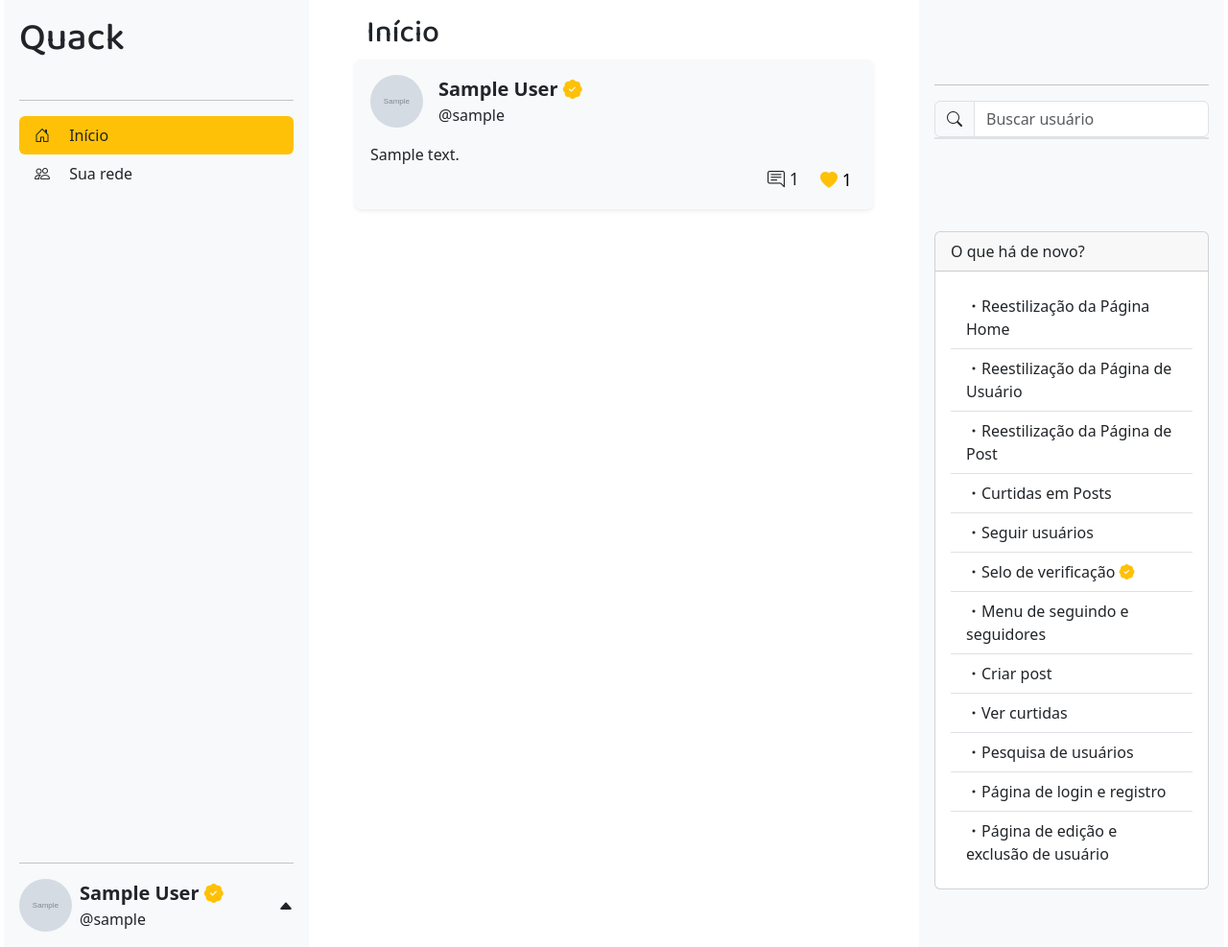
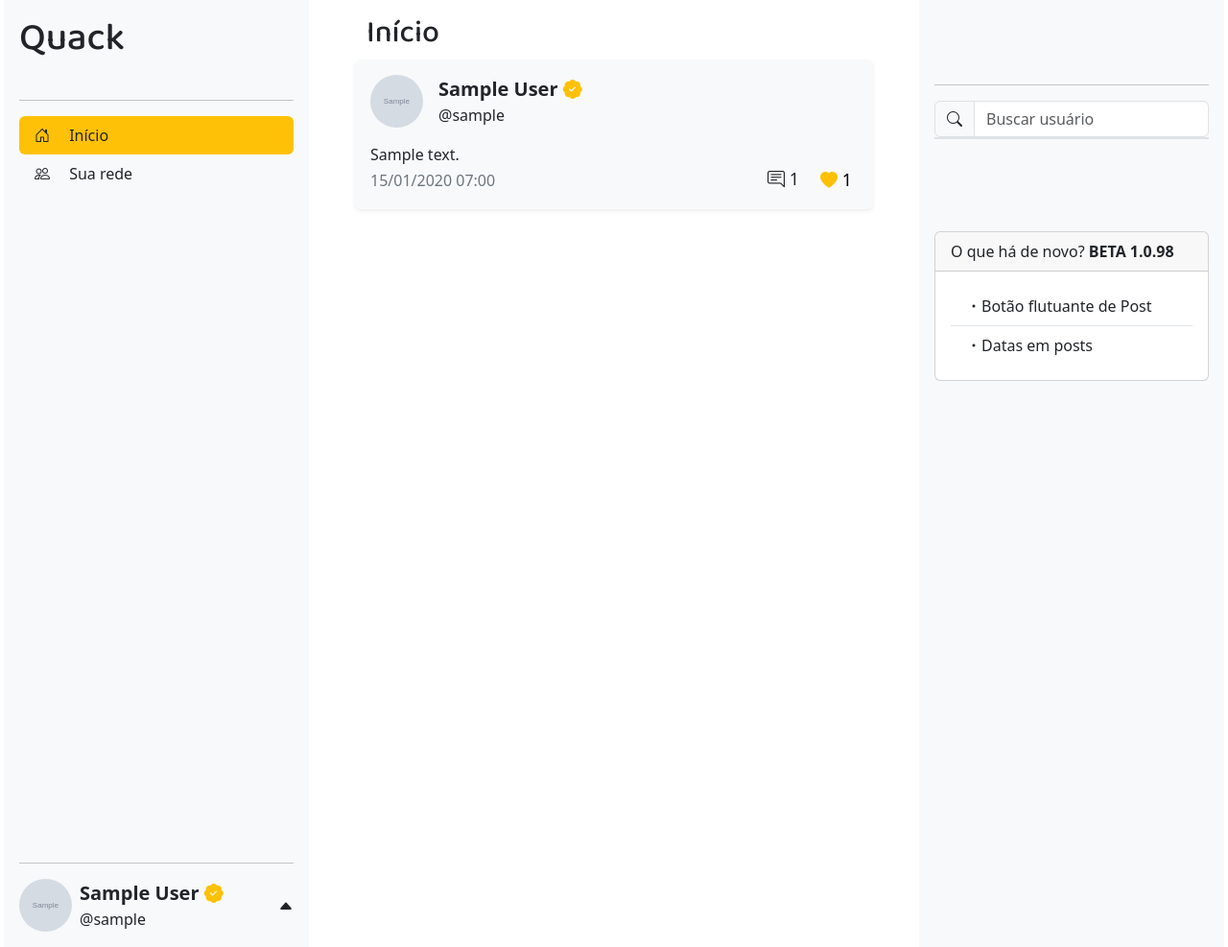
Before and after one commit to JayfckZ/quack, a Django app: page / in a window 1280 px wide. Shown: the whole page at 96% size. Run offline with Django 5.2, Linux system fonts and the light colour scheme; a user stored in the database is signed in; tables that the repository leaves empty hold one stand-in row (values such as "Sample post"); grey boxes marked "Sample" are stand-in pictures; some libraries are stand-ins or nearby versions.

Commit message:
:sparkles: feat: Botão flutuante de Post no mobile

```diff
--- a/quack_app/templates/home.html
+++ b/quack_app/templates/home.html
@@ -66,6 +66,11 @@
         }
         img {
             object-fit: cover;
+        }
+        #float_button {
+            bottom: 48px;
+            right: 32px;
+            z-index: 1;
         }
         @media (width < 992px) {
             * {
@@ -178,7 +183,10 @@
             </form>
 
             <section id="home" class="col-lg-6 scroll-col">
-                <div class="container px-5 py-3">
+                <div class="container px-5 py-3 position-relative">
+                    <div id="float_button" class="position-fixed d-lg-none">
+                        <a class="bg-quack text-dark link-dark rounded-circle fs-2 p-4" href="" data-bs-toggle="modal" data-bs-target="#modalPost"><i class="bi bi-pencil"></i></i></a>
+                    </div>
                     <div class="row">
                         <h2 class="titulo">Início</h2>
                         {% for quack in quacks %}
@@ -193,6 +201,8 @@
                                 <a class="text-decoration-none link-dark" href="{% url 'post_detail' post_id=quack.id %}">
                                     <p class="m-0">{{ quack.content|linebreaksbr }}</p>
                                 </a>
+                                <div class="d-flex justify-content-between align-items-center counters">
+                                    <span class="quack-time me-3 text-secondary fs-6">{{ quack.created_at|date:"d/m/Y H:i" }}</span>
                                     <div class="d-flex justify-content-end counters">
                                         <div class="me-3">
                                             <i class="bi bi-chat-right-text"></i> {{ quack.total_comments }}
@@ -200,6 +210,7 @@
                                         <button class="like-button {% if user in quack.likes.all %}liked{% endif %}" data-post-id="{{ quack.id }}">
                                             <i class="bi { 'bi-heart-fill text-warning' if user in quack.likes.all else 'bi-heart' }"></i> {{ quack.total_likes }}
                                         </button>
+                                    </div>
                                 </div>
                             </article>
                         {% empty %}
@@ -211,6 +222,9 @@
 
             <section id="network" class="col-lg-6 scroll-col d-none">
                 <div class="container px-5 py-3">
+                    <div id="float_button" class="position-fixed d-lg-none">
+                        <a class="bg-quack text-dark link-dark rounded-circle fs-2 p-4" href="" data-bs-toggle="modal" data-bs-target="#modalPost"><i class="bi bi-pencil"></i></i></a>
+                    </div>
                     <div class="row">
                         <h2 class="titulo">Sua rede</h2>
                         {% for quack in network_quacks %}
@@ -225,6 +239,8 @@
                                 <a class="text-decoration-none link-dark" href="{% url 'post_detail' post_id=quack.id %}">
                                     <p class="m-0">{{ quack.content|linebreaksbr }}</p>
                                 </a>
+                                <div class="d-flex justify-content-between align-items-center counters">
+                                    <span class="quack-time me-3 text-secondary fs-6">{{ quack.created_at|date:"d/m/Y H:i" }}</span>
                                     <div class="d-flex justify-content-end counters">
                                         <div class="me-3">
                                             <i class="bi bi-chat-right-text"></i> {{ quack.total_comments }}
@@ -232,6 +248,7 @@
                                         <button class="like-button {% if user in quack.likes.all %}liked{% endif %}" data-post-id="{{ quack.id }}">
                                             <i class="bi { 'bi-heart-fill text-warning' if user in quack.likes.all else 'bi-heart' }"></i> {{ quack.total_likes }}
                                         </button>
+                                    </div>
                                 </div>
                             </article>
                         {% empty %}
@@ -260,21 +277,11 @@
 
                 <div class="mb-5"></div>
                 <div class="card mt-5">
-                    <div class="card-header">O que há de novo?</div>
+                    <div class="card-header">O que há de novo? <strong>BETA 1.0.98</strong></div>
                     <div class="card-body">
                         <ul class="list-group list-group-flush">
-                            <li class="list-group-item"><i class="bi bi-dot"></i>Reestilização da Página Home</li>
-                            <li class="list-group-item"><i class="bi bi-dot"></i>Reestilização da Página de Usuário</li>
-                            <li class="list-group-item"><i class="bi bi-dot"></i>Reestilização da Página de Post</li>
-                            <li class="list-group-item"><i class="bi bi-dot"></i>Curtidas em Posts</li>
-                            <li class="list-group-item"><i class="bi bi-dot"></i>Seguir usuários</li>
-                            <li class="list-group-item"><i class="bi bi-dot"></i>Selo de verificação <i class="bi bi-patch-check-fill text-warning"></i></li>
-                            <li class="list-group-item"><i class="bi bi-dot"></i>Menu de seguindo e seguidores</li>
-                            <li class="list-group-item"><i class="bi bi-dot"></i>Criar post</li>
-                            <li class="list-group-item"><i class="bi bi-dot"></i>Ver curtidas</li>
-                            <li class="list-group-item"><i class="bi bi-dot"></i>Pesquisa de usuários</li>
-                            <li class="list-group-item"><i class="bi bi-dot"></i>Página de login e registro</li>
-                            <li class="list-group-item"><i class="bi bi-dot"></i>Página de edição e exclusão de usuário</li>
+                            <li class="list-group-item"><i class="bi bi-dot"></i>Botão flutuante de Post</li>
+                            <li class="list-group-item"><i class="bi bi-dot"></i>Datas em posts</li>
                         </ul>
                     </div>
                 </div>
```
Also changed, not shown: quack_app/templates/post_detail.html (+10 -5 lines), quack_app/templates/profile.html (+10 -4 lines), quack_app/migrations/0016_user_is_tester.py (added), quack_app/migrations/0017_remove_user_is_tester.py (added). Lines whose indentation alone changed are shown as unchanged.
